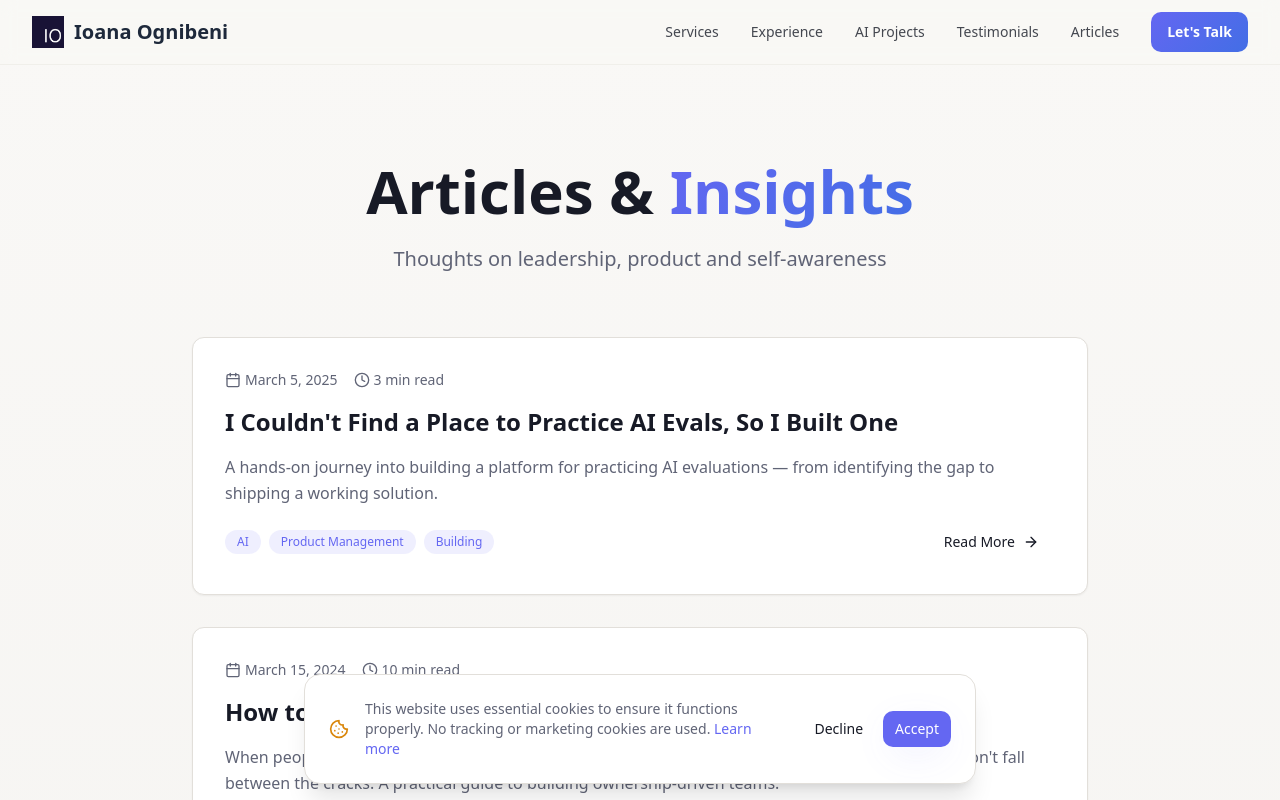
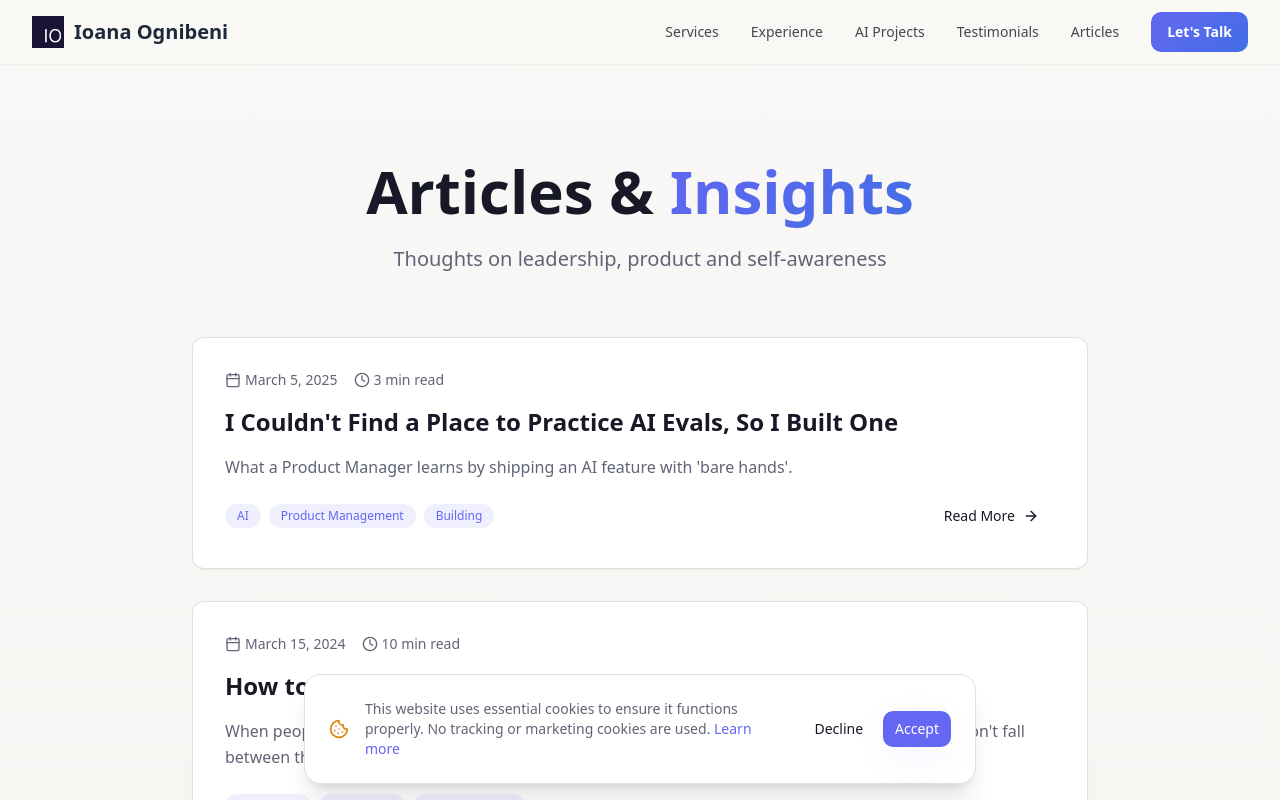
Before and after one commit to io-ogni/ioana-elevate-5558487523489, a React (Vite) app: page /articles in a window 1280 px wide. Shown: the top 800 px of the page. Built offline with nearby package versions, Linux system fonts and the light colour scheme; the HTML template or start-up script is replaced by a standard one.

Commit message:
Changes
Co-authored-by: io-ogni <141247571+io-ogni@users.noreply.github.com>

```diff
--- a/src/pages/Articles.tsx
+++ b/src/pages/Articles.tsx
@@ -7,7 +7,7 @@ import { ArrowRight, Calendar, Clock } from "lucide-react";
 const articles = [
   {
     title: "I Couldn't Find a Place to Practice AI Evals, So I Built One",
-    description: "A hands-on journey into building a platform for practicing AI evaluations — from identifying the gap to shipping a working solution.",
+    description: "What a Product Manager learns by shipping an AI feature with 'bare hands'.",
     date: "2025-03-05",
     readTime: "3 min read",
     tags: ["AI", "Product Management", "Building"],
```
